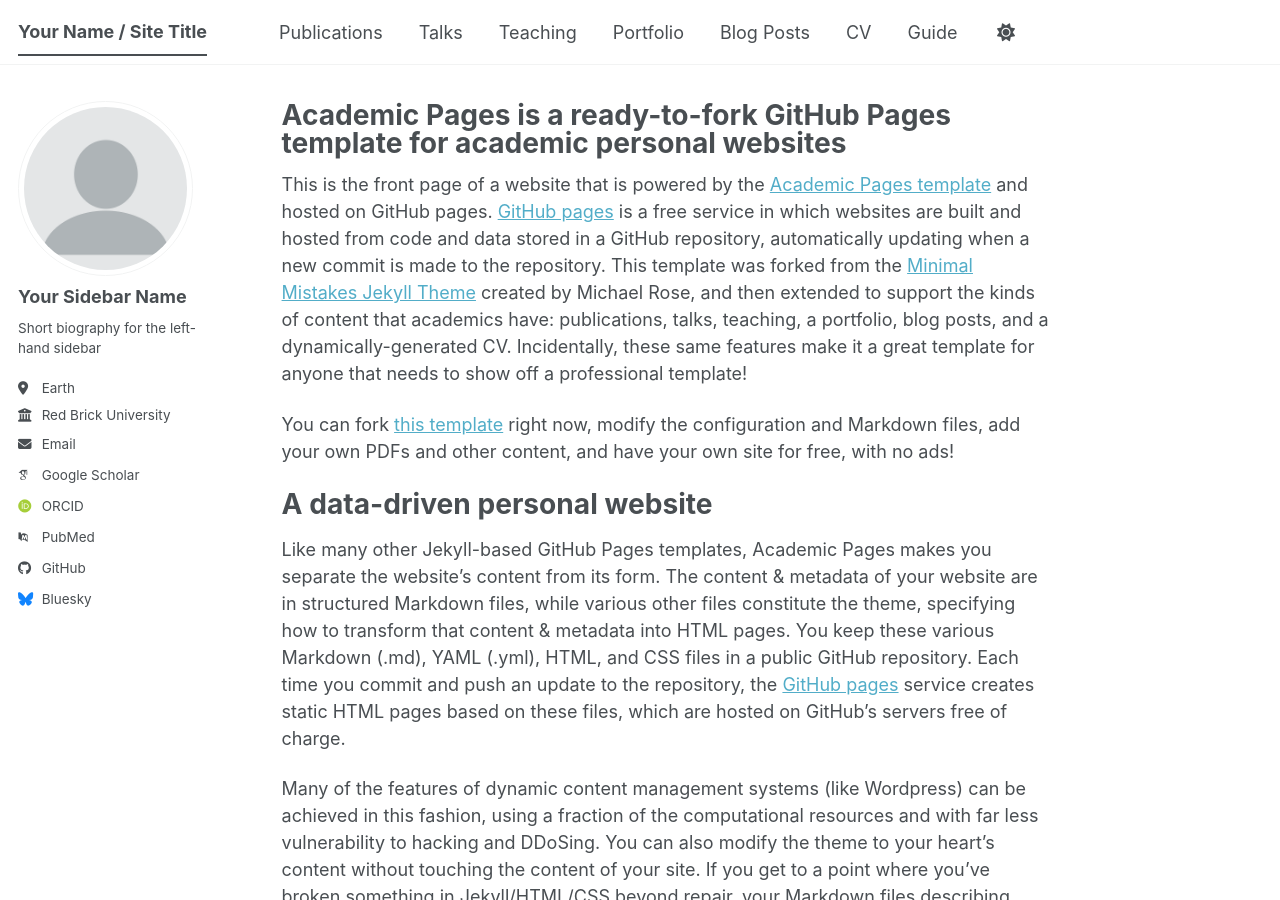
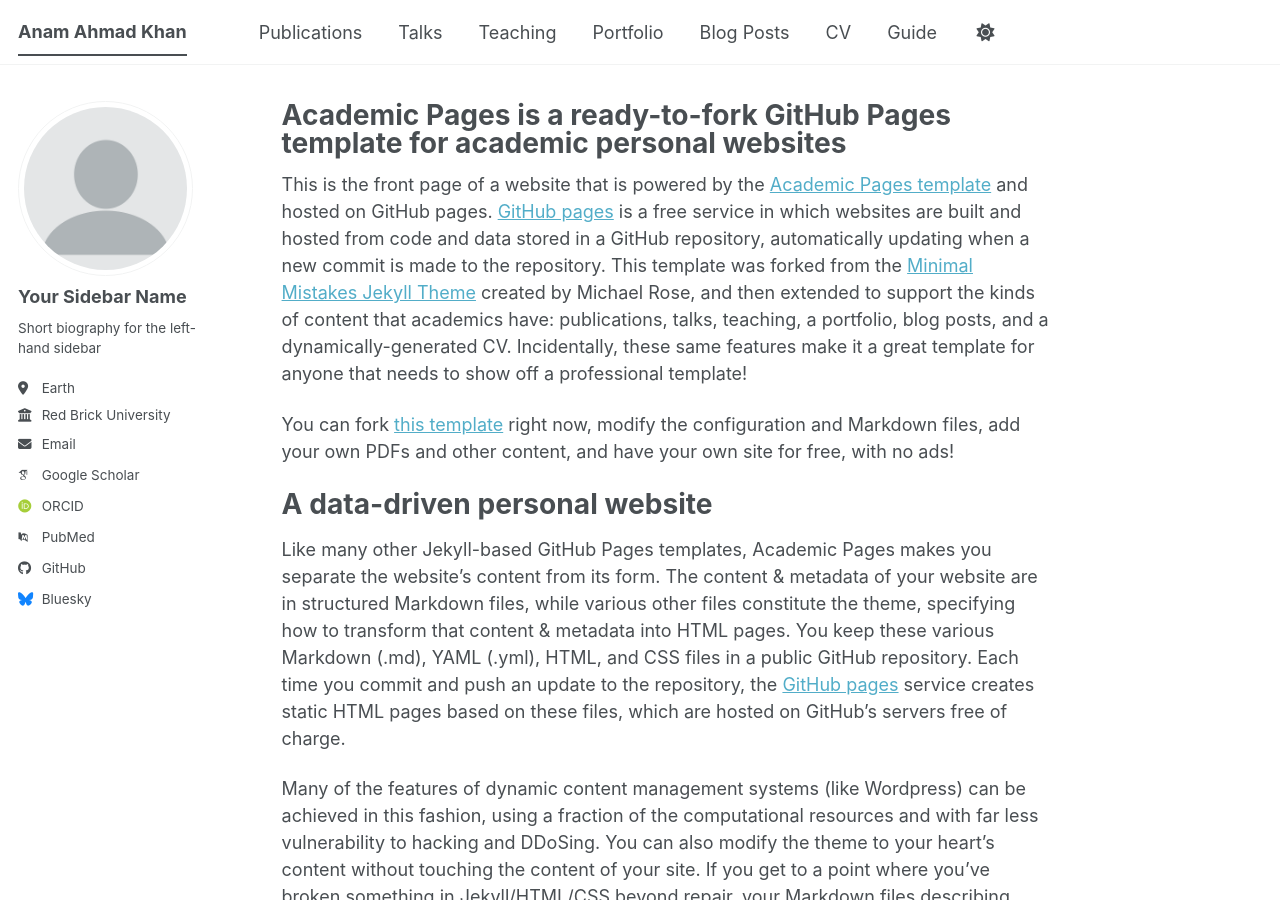
Before and after one commit to khananamahmad3-max/anamkhan.github.io, a Jekyll site: the page built from _pages/about.md, in a window 1280 px wide and 900 px high. Built offline with Jekyll 4.4.1, drawn with Linux system fonts in a browser that asks for light colours; some web fonts are replaced; a script bundle is joined from its source files by our own code; library files that are not in the unit come from our copies.

Commit message:
Update _config.yml

```diff
--- a/_config.yml
+++ b/_config.yml
@@ -9,7 +9,7 @@
 # Basic Site Settings
 locale                   : "en-US"
 site_theme               : "default" # The available themes options are "default", "air", "sunrise", "mint", "dirt" and "contrast"
-title                    : "Your Name / Site Title"
+title                    : "Anam Ahmad Khan"
 title_separator          : "-"
 name                     : &name "Your Name"
 description              : &description "Your Name's academic portfolio"   # Update this with a general description of your site, this is the default if not overridden by a page
```
